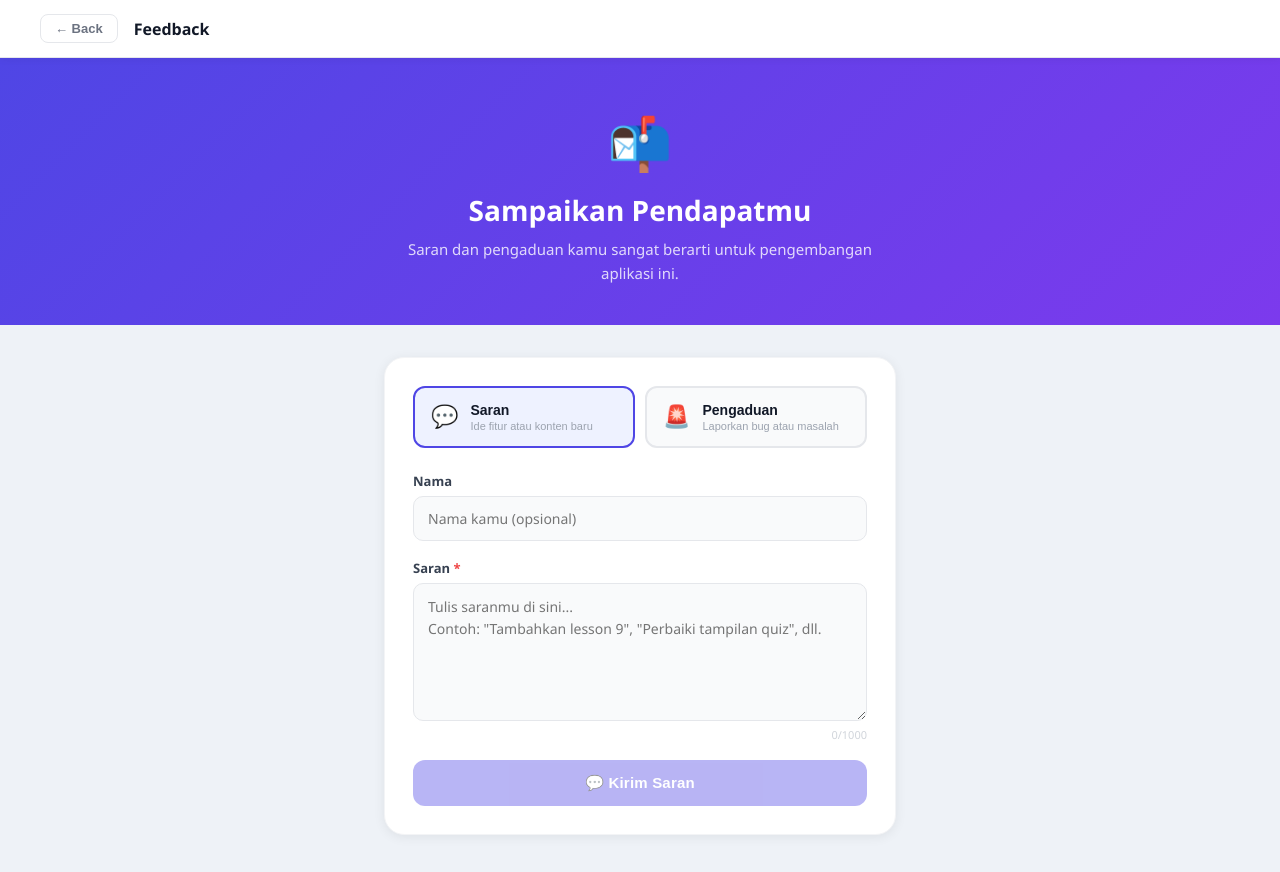
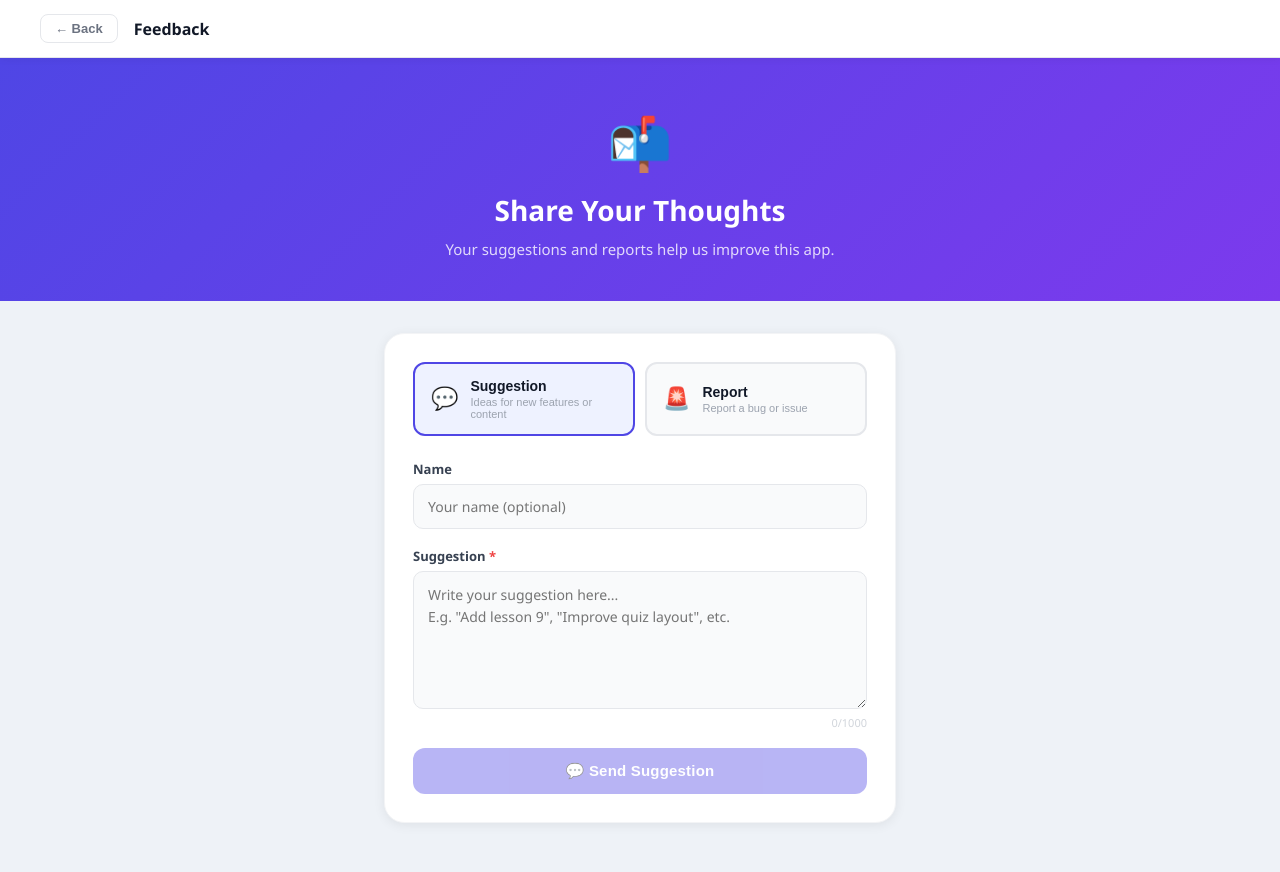
Before and after one commit to YanuarRizkiAminudin/flashcard-kosakata, a React (Vite) app: page /feedback in a window 1280 px wide. Shown: the top 872 px of the page. Built offline with nearby package versions, Linux system fonts and the light colour scheme.

Commit message:
Translate all feedback UI text to English

```diff
--- a/src/FeedbackPage.jsx
+++ b/src/FeedbackPage.jsx
@@ -46,9 +46,9 @@ export default function FeedbackPage() {
       {/* Hero */}
       <div className="fb-hero">
         <div className="fb-hero-icon">📬</div>
-        <h1 className="fb-hero-title">Sampaikan Pendapatmu</h1>
+        <h1 className="fb-hero-title">Share Your Thoughts</h1>
         <p className="fb-hero-sub">
-          Saran dan pengaduan kamu sangat berarti untuk pengembangan aplikasi ini.
+          Your suggestions and reports help us improve this app.
         </p>
       </div>
 
@@ -64,8 +64,8 @@ export default function FeedbackPage() {
             >
               <span className="fb-tab-icon">💬</span>
               <span>
-                <div className="fb-tab-label">Saran</div>
-                <div className="fb-tab-desc">Ide fitur atau konten baru</div>
+                <div className="fb-tab-label">Suggestion</div>
+                <div className="fb-tab-desc">Ideas for new features or content</div>
               </span>
             </button>
             <button
@@ -74,8 +74,8 @@ export default function FeedbackPage() {
             >
               <span className="fb-tab-icon">🚨</span>
               <span>
-                <div className="fb-tab-label">Pengaduan</div>
-                <div className="fb-tab-desc">Laporkan bug atau masalah</div>
+                <div className="fb-tab-label">Report</div>
+                <div className="fb-tab-desc">Report a bug or issue</div>
               </span>
             </button>
           </div>
@@ -84,25 +84,25 @@ export default function FeedbackPage() {
           {status === 'sent' ? (
             <div className="fb-success">
               <div className="fb-success-icon">✅</div>
-              <div className="fb-success-title">Terima kasih!</div>
+              <div className="fb-success-title">Thank you!</div>
               <div className="fb-success-sub">
                 {tab === 'saran'
-                  ? 'Saran kamu sudah kami terima dan akan kami pertimbangkan.'
-                  : 'Pengaduan kamu sudah kami catat dan akan segera ditindaklanjuti.'}
+                  ? 'Your suggestion has been received. We will take it into consideration.'
+                  : 'Your report has been noted and will be addressed soon.'}
               </div>
               <div className="fb-success-actions">
-                <button className="fb-again" onClick={() => setStatus('idle')}>Kirim lagi</button>
-                <button className="fb-home" onClick={() => navigate('/')}>Kembali ke Home</button>
+                <button className="fb-again" onClick={() => setStatus('idle')}>Send another</button>
+                <button className="fb-home" onClick={() => navigate('/')}>Back to Home</button>
               </div>
             </div>
           ) : (
             <form className="fb-form" onSubmit={handleSubmit}>
               <div className="fb-field">
-                <label className="fb-label">Nama</label>
+                <label className="fb-label">Name</label>
                 <input
                   className="fb-input"
                   type="text"
-                  placeholder="Nama kamu (opsional)"
+                  placeholder="Your name (optional)"
                   value={name}
                   onChange={(e) => setName(e.target.value)}
                   maxLength={60}
@@ -111,15 +111,15 @@ export default function FeedbackPage() {
 
               <div className="fb-field">
                 <label className="fb-label">
-                  {tab === 'saran' ? 'Saran' : 'Pengaduan'}
+                  {tab === 'saran' ? 'Suggestion' : 'Report'}
                   <span className="fb-required"> *</span>
                 </label>
                 <textarea
                   className="fb-textarea"
                   placeholder={
                     tab === 'saran'
-                      ? 'Tulis saranmu di sini...\nContoh: "Tambahkan lesson 9", "Perbaiki tampilan quiz", dll.'
-                      : 'Ceritakan masalah yang kamu temukan...\nContoh: "Tombol X tidak berfungsi di halaman Y"'
+                      ? 'Write your suggestion here...\nE.g. "Add lesson 9", "Improve quiz layout", etc.'
+                      : 'Describe the issue you found...\nE.g. "Button X doesn\'t work on page Y"'
                   }
                   value={msg}
                   onChange={(e) => setMsg(e.target.value)}
@@ -132,7 +132,7 @@ export default function FeedbackPage() {
 
               {status === 'error' && (
                 <div className="fb-error">
-                  ⚠️ Gagal mengirim. Periksa koneksi internet kamu dan coba lagi.
+                  ⚠️ Failed to send. Check your internet connection and try again.
                 </div>
               )}
 
@@ -142,10 +142,10 @@ export default function FeedbackPage() {
                 disabled={status === 'sending' || !msg.trim()}
               >
                 {status === 'sending'
-                  ? '⏳ Mengirim...'
+                  ? '⏳ Sending...'
                   : tab === 'saran'
-                  ? '💬 Kirim Saran'
-                  : '🚨 Kirim Pengaduan'}
+                  ? '💬 Send Suggestion'
+                  : '🚨 Send Report'}
               </button>
             </form>
           )}
--- a/src/FlashcardPage.jsx
+++ b/src/FlashcardPage.jsx
@@ -136,9 +136,9 @@ export default function FlashcardPage() {
       </div>
 
       <div className="feedback-footer">
-        <p className="feedback-footer-text">Ada saran atau menemukan masalah?</p>
+        <p className="feedback-footer-text">Have suggestions or found an issue?</p>
         <button className="feedback-footer-btn" onClick={() => navigate('/feedback')}>
-          📬 Kirim Feedback
+          📬 Send Feedback
         </button>
       </div>
     </div>
```
